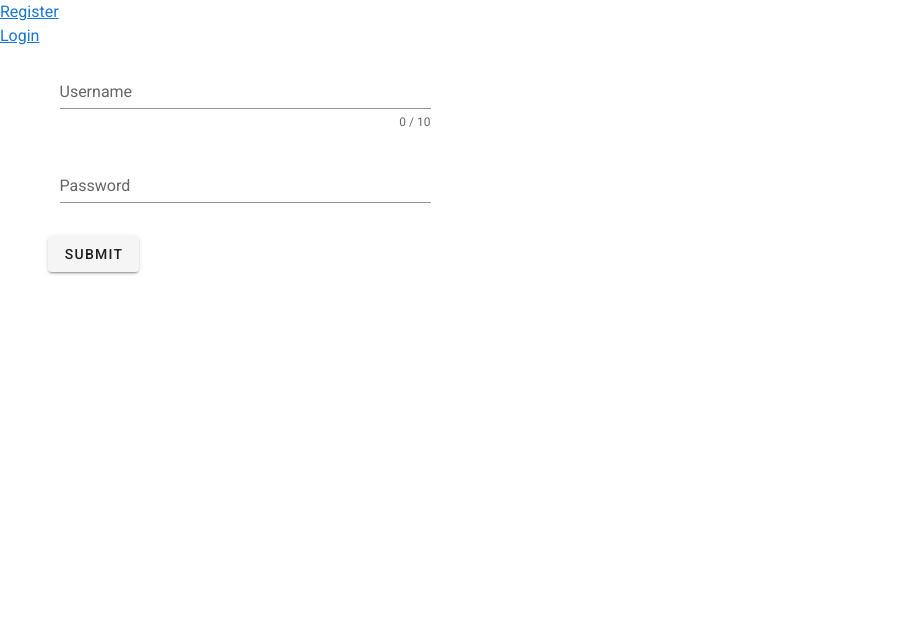
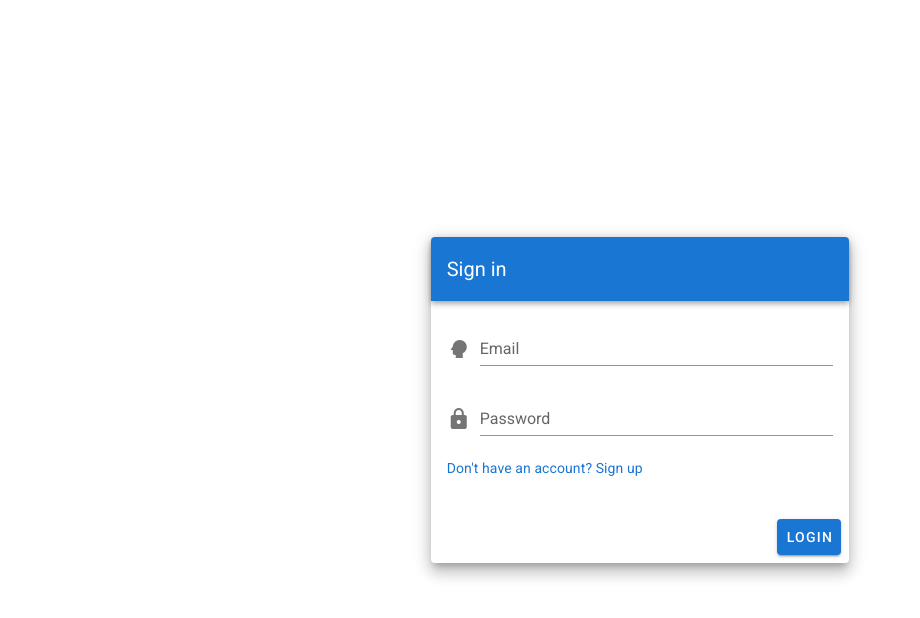
Before and after one commit to vivekmurali/CMS, a Vue app in the folder client/: page /login in a window 1280 px wide. Shown: the top 618 px of the page, without its empty margins (0-920 px from the left). Built offline with nearby package versions, Linux system fonts and the light colour scheme.

Commit message:
Made changes LOOOL I will give proper messages form next project

```diff
--- a/client/src/App.vue
+++ b/client/src/App.vue
@@ -1,7 +1,7 @@
 <template>
   <v-app>
-    <router-link to="/register">Register</router-link>
-    <router-link to="/login">Login</router-link>
+    <!-- <router-link to="/register">Register</router-link>
+    <router-link to="/login">Login</router-link> -->
     <router-view></router-view>
   </v-app>
 </template>
--- a/client/src/router/index.js
+++ b/client/src/router/index.js
@@ -1,6 +1,6 @@
 import Vue from "vue";
 import VueRouter from "vue-router";
-import Register from "../views/Register.vue";
+// import Register from "../views/Register.vue";
 import Login from "../views/Login.vue";
 import Dashboard from "../views/Dashboard.vue";
 import NewPost from "../views/NewPost.vue";
@@ -20,11 +20,11 @@ const routes = [
     name: "NewPost",
     component: NewPost,
   },
-  {
-    path: "/register",
-    name: "Register",
-    component: Register,
-  },
+  // {
+  //   path: "/register",
+  //   name: "Register",
+  //   component: Register,
+  // },
   {
     path: "/login",
     name: "Login",
--- a/client/src/views/Dashboard.vue
+++ b/client/src/views/Dashboard.vue
@@ -3,11 +3,10 @@
     <v-btn
       class="ma-2"
       outlined
-      large
-      fab
       color="indigo"
       @click="$router.push('/newpost')"
     >
+      <span>New post</span>
       <v-icon>mdi-pencil</v-icon>
     </v-btn>
     <v-list-item two-line v-for="(post, index) in posts" :key="index">
--- a/client/src/views/Login.vue
+++ b/client/src/views/Login.vue
@@ -1,5 +1,5 @@
 <template>
-  <v-form v-model="valid">
+  <!-- <v-form v-model="valid">
     <v-container>
       <v-row>
         <v-col cols="12" md="4">
@@ -29,7 +29,94 @@
         </v-btn>
       </v-row>
     </v-container>
-  </v-form>
+  </v-form> -->
+  <v-app id="inspire">
+    <v-snackbar v-model="snackbar" :timeout="4000" top color="error">
+      <span>{{ snackbarText }}</span>
+      <v-btn text color="white" @click="snackbar = false">Close</v-btn>
+    </v-snackbar>
+
+    <v-main>
+      <v-container fluid fill-height>
+        <v-layout align-center justify-center>
+          <v-flex xs12 sm8 md4>
+            <v-card class="elevation-10">
+              <v-toolbar dark color="primary">
+                <v-toolbar-title v-if="login">Sign in</v-toolbar-title>
+                <v-toolbar-title v-if="!login">Sign up</v-toolbar-title>
+              </v-toolbar>
+              <v-card-text>
+                <v-form
+                  @submit.prevent="login ? signin() : signup()"
+                  id="login-form"
+                >
+                  <v-text-field
+                    prepend-icon="mdi-head"
+                    name="email"
+                    v-model="email"
+                    label="Email"
+                    type="text"
+                    :rules="nameRules"
+                  ></v-text-field>
+                  <v-text-field
+                    prepend-icon="mdi-lock"
+                    name="password"
+                    v-model="password"
+                    label="Password"
+                    id="password"
+                    type="password"
+                    :rules="passwordRules"
+                  ></v-text-field>
+                  <v-text-field
+                    prepend-icon="mdi-format-title"
+                    name="siteTitle"
+                    v-model="siteTitle"
+                    label="Site Title"
+                    type="text"
+                    :rules="nameRules"
+                    v-if="!login"
+                  ></v-text-field>
+                </v-form>
+                <p
+                  class="text-xs-center primary--text"
+                  @click="login = true"
+                  v-if="!login"
+                >
+                  <a>Already have an account? Sign in</a>
+                </p>
+                <p
+                  class="text-xs-center primary--text"
+                  @click="login = false"
+                  v-if="login"
+                >
+                  <a>Don't have an account? Sign up</a>
+                </p>
+              </v-card-text>
+              <v-card-actions>
+                <v-spacer></v-spacer>
+                <v-btn
+                  color="primary"
+                  v-if="login"
+                  type="submit"
+                  form="login-form"
+                  :loading="loading"
+                  >Login</v-btn
+                >
+                <v-btn
+                  color="primary"
+                  v-if="!login"
+                  type="submit"
+                  form="login-form"
+                  :loading="loading"
+                  >Sing up</v-btn
+                >
+              </v-card-actions>
+            </v-card>
+          </v-flex>
+        </v-layout>
+      </v-container>
+    </v-main>
+  </v-app>
 </template>
 
 <script>
@@ -38,14 +125,24 @@ export default {
     valid: false,
     email: "",
     password: "",
+    siteTitle: "",
+    login: true,
+    loading: false,
     nameRules: [
       v => !!v || "Username is required",
       v => v.length <= 10 || "Name must be less than 10 characters"
     ],
-    passwordRules: [v => !!v || "Password is required"]
+    passwordRules: [
+      value => {
+        return value.length >= 4 || "Too short.";
+      }
+    ],
+    snackbar: false,
+    snackbarText: ""
   }),
   methods: {
-    login: function() {
+    signin: function() {
+      this.loading = true;
       fetch("http://localhost:3000/users/login", {
         method: "POST",
         redirect: "follow",
@@ -56,16 +153,47 @@ export default {
       })
         .then(res => {
           if (res.status == 200) {
+            this.loading = false;
             return res.json();
           } else {
             this.email = "";
             this.password = "";
+            this.loading = false;
+            this.snackbarText = "Could not login";
+            this.snackbar = true;
           }
         })
         .then(res => {
           this.$store.state.auth = res.token;
           this.$router.push("/");
         });
+    },
+    signup: function() {
+      this.loading = true;
+      fetch("http://localhost:3000/users/register", {
+        method: "POST",
+        redirect: "follow",
+        headers: {
+          "Content-Type": "application/json"
+        },
+        body: JSON.stringify({
+          email: this.email,
+          password: this.password,
+          siteTitle: this.siteTitle
+        })
+      }).then(res => {
+        if (res.status == 200) {
+          this.loading = false;
+          this.$router.push("/");
+        } else {
+          this.loading = false;
+          this.snackbarText = "Error signing up";
+          this.snackbar = true;
+          this.email = "";
+          this.password = "";
+          this.siteTitle = "";
+        }
+      });
     }
   }
 };
```
